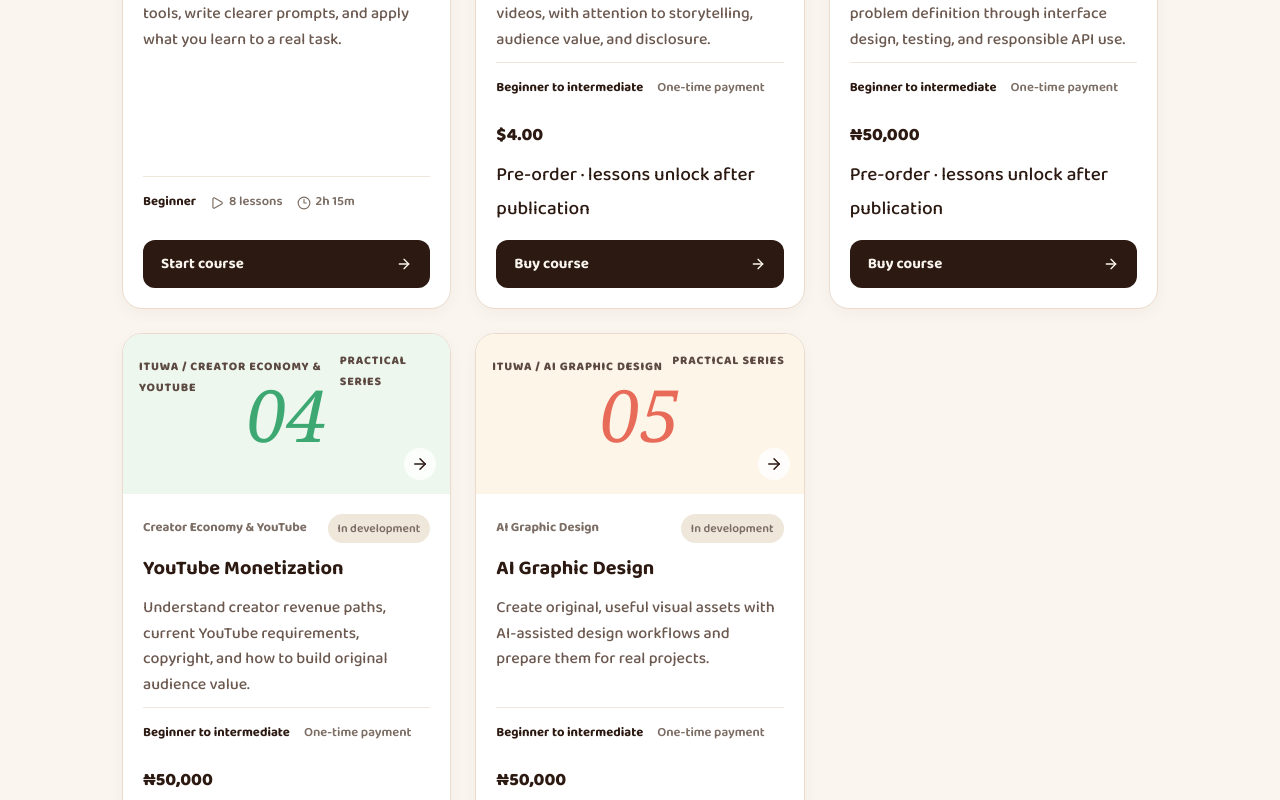
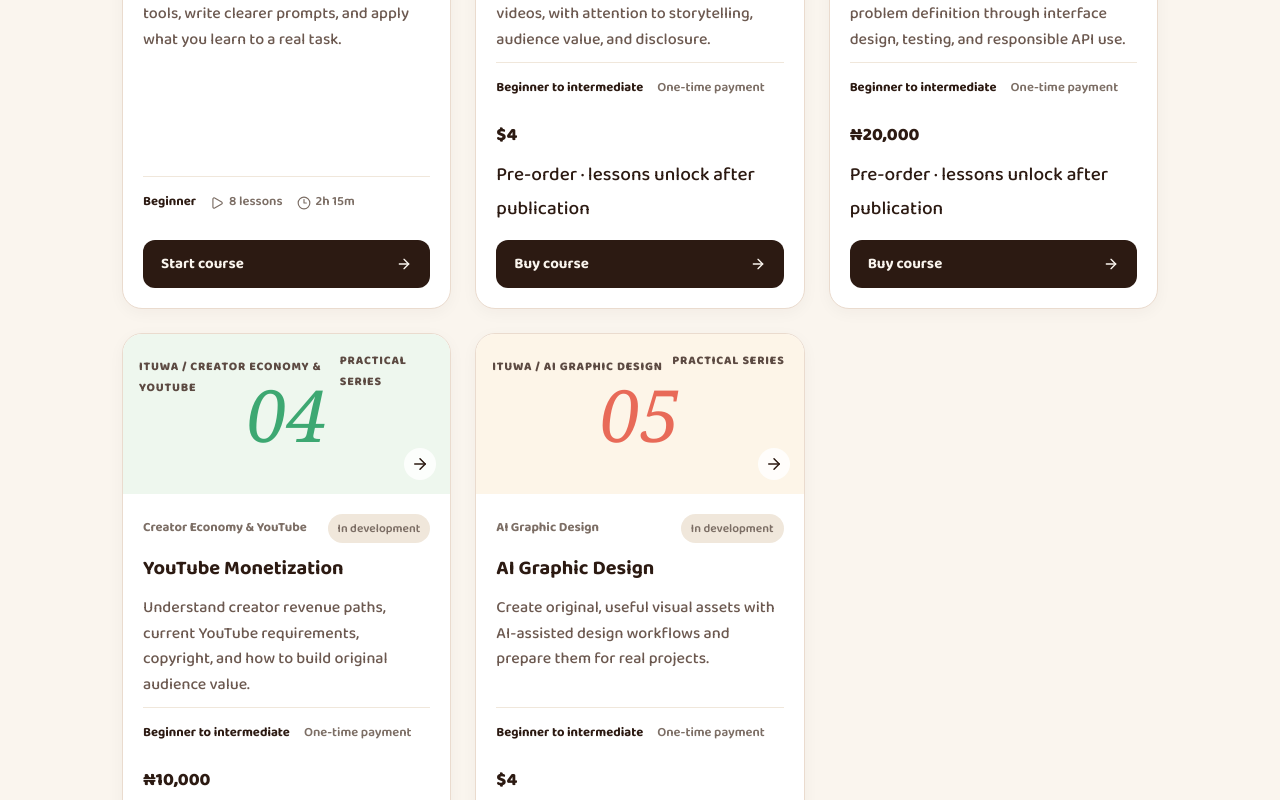
Before and after one commit to codeklin/african-ai-learning-platform, a Next.js app: page /courses in a window 1280 px wide. Shown: the part 940-1740 px from the top of the page. Built offline with nearby package versions, Linux system fonts and the light colour scheme; no server answers; the database is empty.

Commit message:
updated pricing

```diff
--- a/app/courses/page.tsx
+++ b/app/courses/page.tsx
@@ -185,7 +185,7 @@ export default function CoursesPage() {
               ? new Intl.NumberFormat(course.price.currency === 'USD' ? 'en-US' : 'en-NG', {
                   style: 'currency',
                   currency: course.price.currency,
-                  maximumFractionDigits: course.price.currency === 'USD' ? 2 : 0,
+                  maximumFractionDigits: 0,
                 }).format(course.price.amount)
               : null
 
--- a/lib/course-products.ts
+++ b/lib/course-products.ts
@@ -45,7 +45,7 @@ export const COURSE_PRODUCTS: CourseProduct[] = [
     level: 'Beginner to intermediate',
     symbol: '03',
     tone: 'blue',
-    price: { currency: 'NGN', amount: 50_000 },
+    price: { currency: 'NGN', amount: 20_000 },
     inDevelopment: true,
   },
   {
@@ -57,7 +57,7 @@ export const COURSE_PRODUCTS: CourseProduct[] = [
     level: 'Beginner to intermediate',
     symbol: '04',
     tone: 'green',
-    price: { currency: 'NGN', amount: 50_000 },
+    price: { currency: 'NGN', amount: 10_000 },
     inDevelopment: true,
   },
   {
@@ -69,7 +69,7 @@ export const COURSE_PRODUCTS: CourseProduct[] = [
     level: 'Beginner to intermediate',
     symbol: '05',
     tone: 'peach',
-    price: { currency: 'NGN', amount: 50_000 },
+    price: { currency: 'USD', amount: 4 },
     inDevelopment: true,
   },
 ]
```
